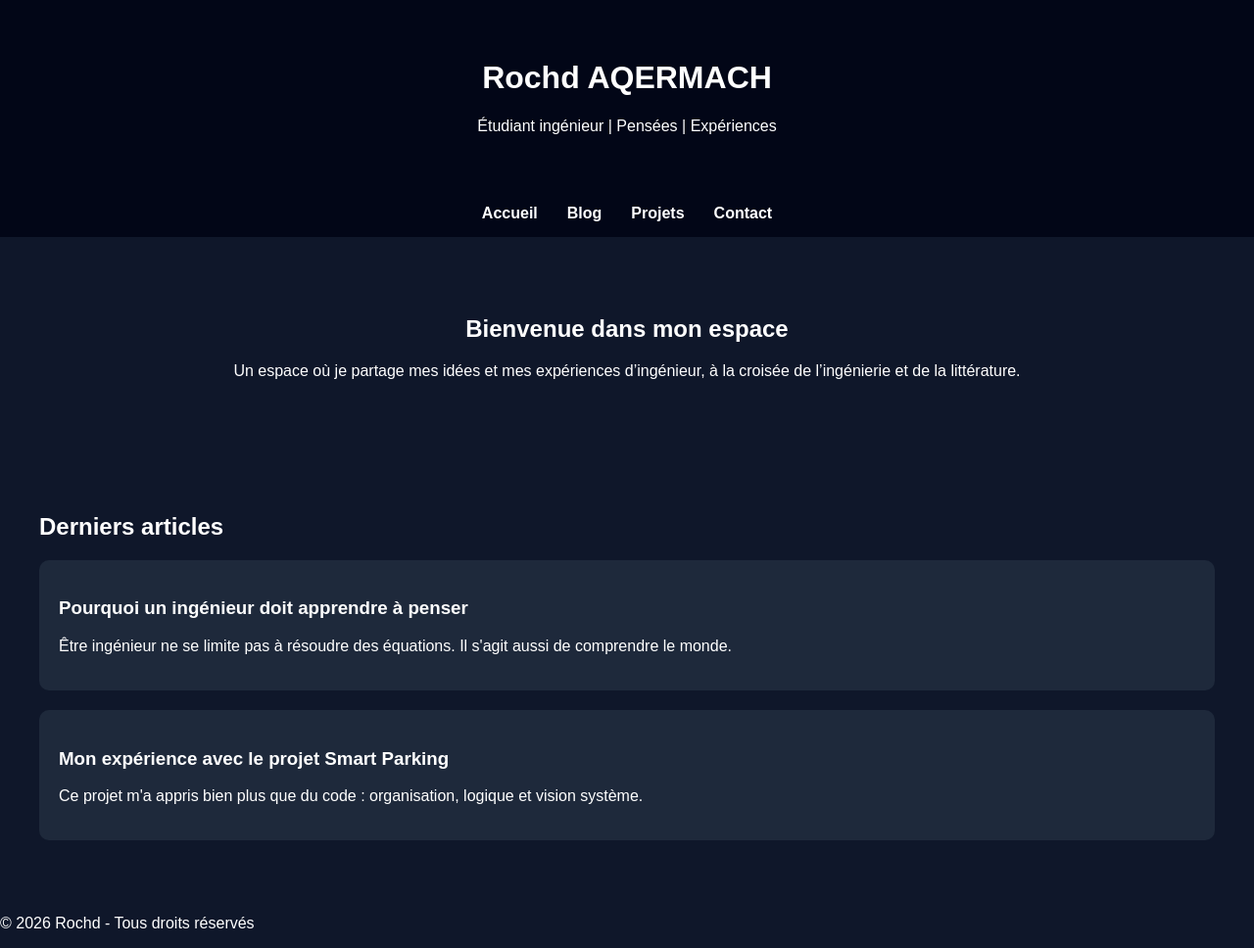
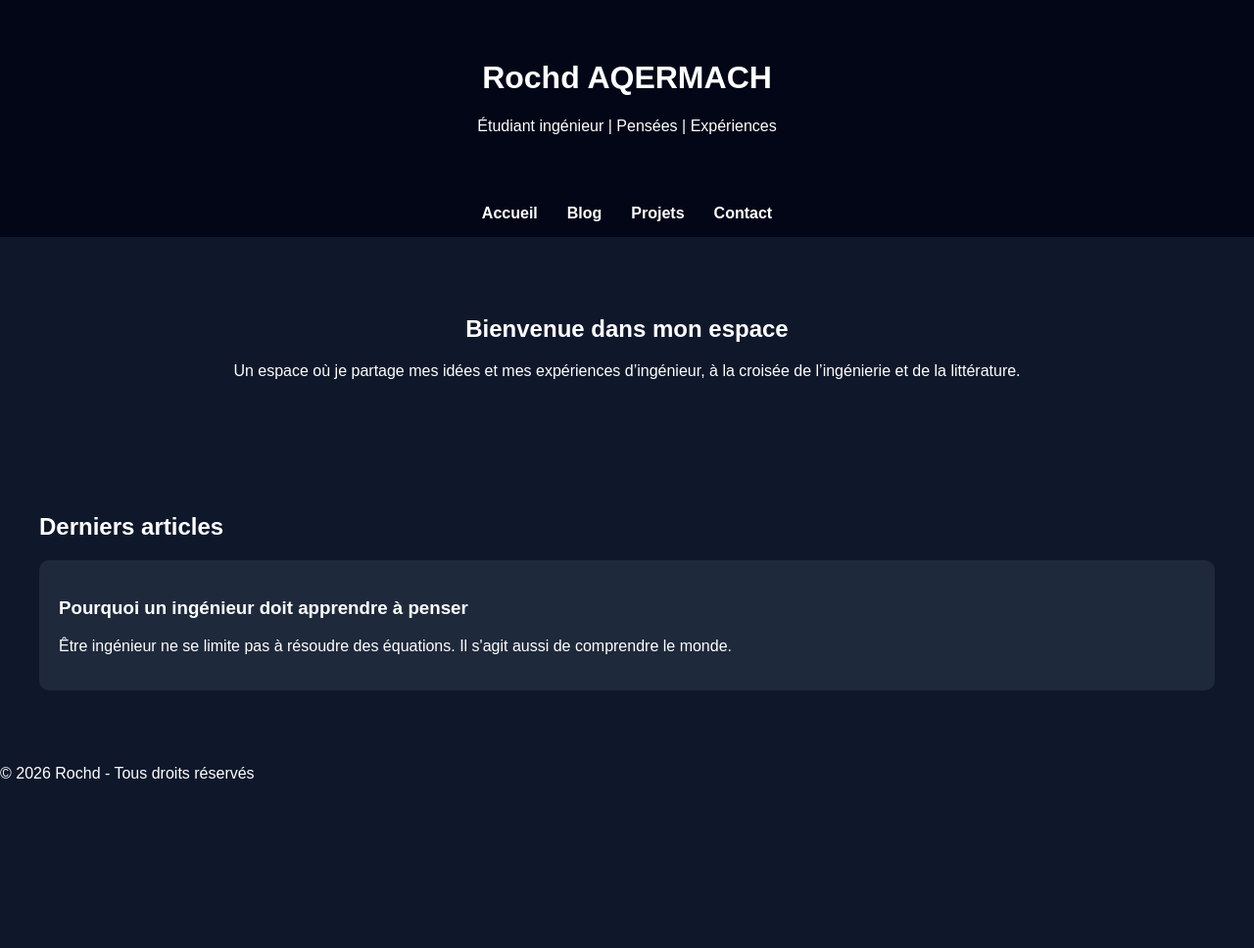
Before and after one commit to Averroes40/Rochd-journal, a Jekyll site: the page index.html, which Jekyll copies as it is, in a window 1280 px wide. Shown: the whole page at 98% size. Built offline with Jekyll 4.4.1, drawn with Linux system fonts in a browser that asks for light colours; after the commit the page ends 900 px from its top, so only the background shows below that.

Commit message:
Restore index.html content

```diff
--- a/index.html
+++ b/index.html
@@ -38,14 +38,6 @@
         </p>
     </article>
 
-    <article>
-        <h3>Mon expérience avec le projet Smart Parking</h3>
-        <p>
-            Ce projet m'a appris bien plus que du code :
-            organisation, logique et vision système.
-        </p>
-    </article>
-
 </section>
 
 <footer>
```
